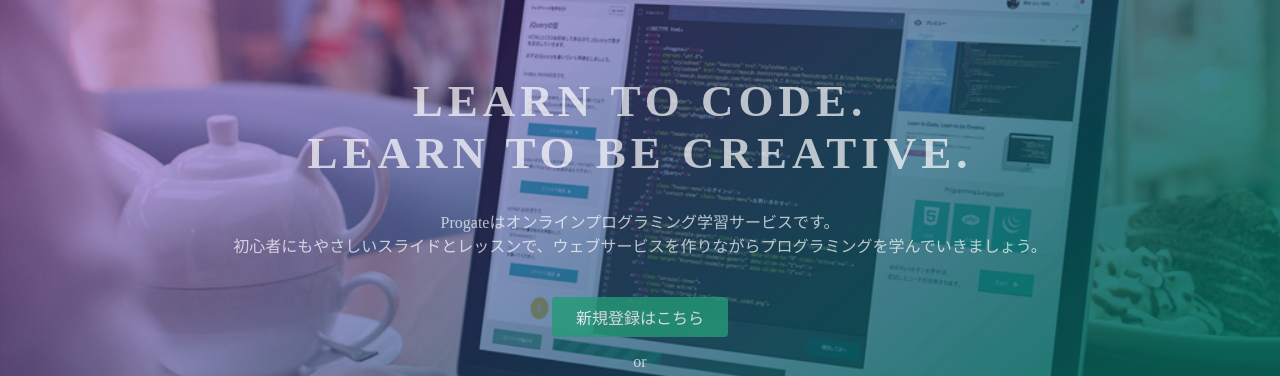
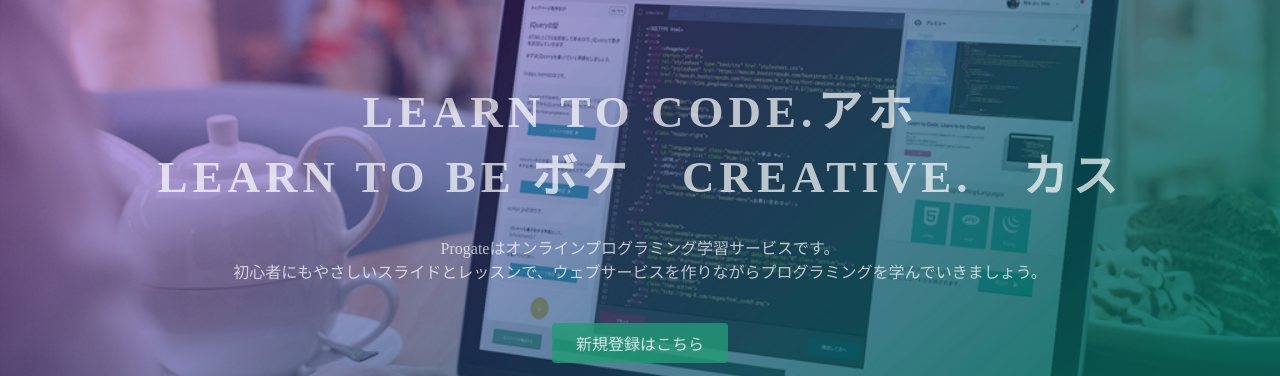
Before and after one commit to takumahashiomoto/.github.io, a plain HTML site: page index.html in a window 1280 px wide. Shown: the part 135-511 px from the top of the page. Drawn offline with Linux system fonts and the light colour scheme.

Commit message:
Update index.html

```diff
--- a/index.html
+++ b/index.html
@@ -23,7 +23,7 @@
   </header>
   <div class="top-wrapper">
     <div class="container">
-      <h1>LEARN TO CODE.<br>LEARN TO BE CREATIVE.</h1>
+      <h1>LEARN TO CODE.アホ<br>LEARN TO BE ボケ　CREATIVE.　カス</h1>
       <p>Progateはオンラインプログラミング学習サービスです。<br>初心者にもやさしいスライドとレッスンで、ウェブサービスを作りながらプログラミングを学んでいきましょう。</p>
       <div class="btn-wrapper">
         <a href="#" class="btn signup">新規登録はこちら</a>
```
